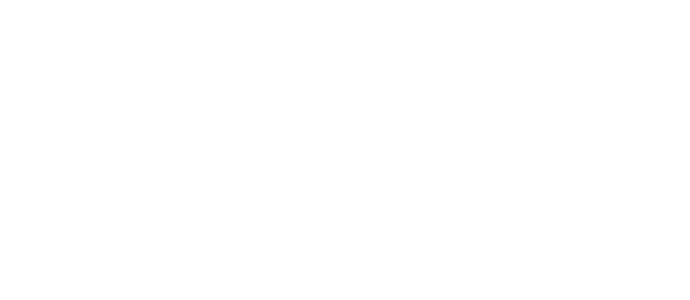
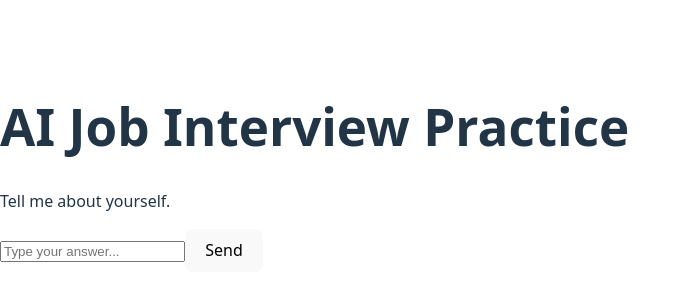
Before and after one commit to riv-k/Mission3, a React (Vite) app in the folder client/: page / in a window 1280 px wide. Shown: the part 232-532 px from the top of the page, without its empty margins (0-690 px from the left). Built offline with nearby package versions, Linux system fonts and the light colour scheme.

Commit message:
add interview bot layout and basic input UI

```diff
--- a/client/src/App.jsx
+++ b/client/src/App.jsx
@@ -1,12 +1,16 @@
-import { useState } from "react"
-
 function App() {
-
   return (
-    <>
-
-    </>
-  )
+    <div className="app-container">
+      <h1>AI Job Interview Practice</h1>
+      <div className="chat-box">
+        <p>Tell me about yourself.</p>
+      </div>
+      <div className="input-container">
+        <input type="text" placeholder="Type your answer..." />
+        <button>Send</button>
+      </div>
+    </div>
+  );
 }
 
-export default App
+export default App;
```
